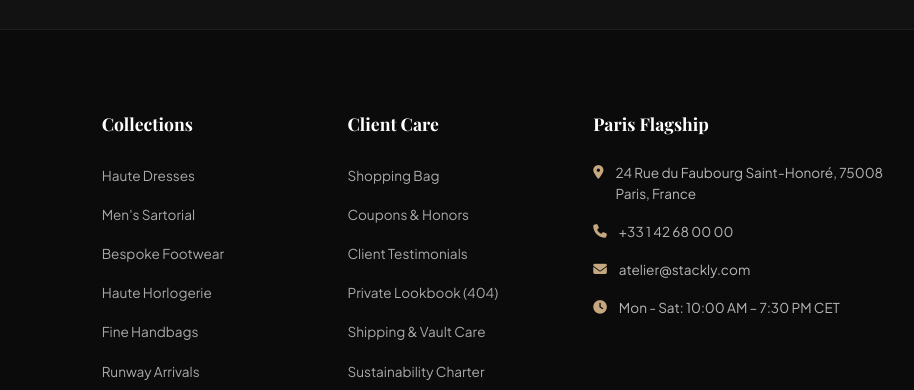
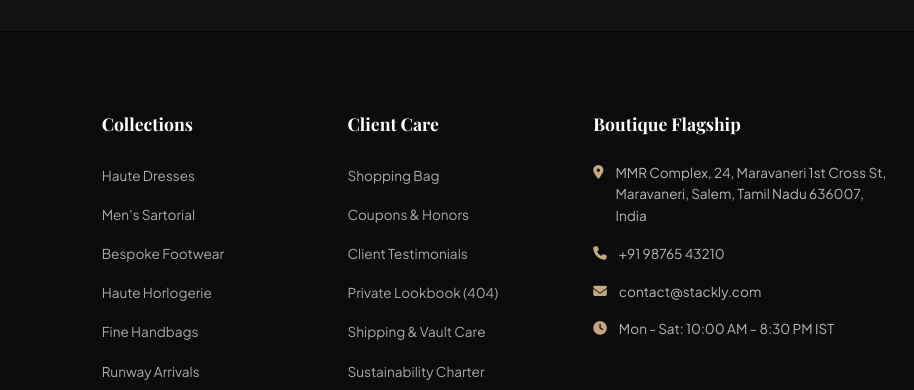
Before and after one commit to arulmani04061993-alt/Online-Fashion, a plain HTML site: page index.html in a window 1280 px wide. Shown: the part 9379-9769 px from the top of the page, 366-1280 px from the left. Drawn offline with nearby package versions, Linux system fonts and the light colour scheme; no server answers; a web font is replaced by a local one.

Commit message:
Update footer flagship address to Salem Tamil Nadu and set Indian contact number

```diff
--- a/index.html
+++ b/index.html
@@ -849,24 +849,24 @@
           </ul>
         </div>
 
-        <!-- Contact & Atelier Address -->
+        <!-- Contact & Flagship Address -->
         <div class="footer-col">
-          <h4>Paris Flagship</h4>
+          <h4>Boutique Flagship</h4>
           <div class="footer-contact-item">
             <i class="fa-solid fa-location-dot"></i>
-            <span>24 Rue du Faubourg Saint-Honoré, 75008 Paris, France</span>
+            <span>MMR Complex, 24, Maravaneri 1st Cross St, Maravaneri, Salem, Tamil Nadu 636007, India</span>
           </div>
           <div class="footer-contact-item">
             <i class="fa-solid fa-phone"></i>
-            <span>+33 1 42 68 00 00</span>
+            <span>+91 98765 43210</span>
           </div>
           <div class="footer-contact-item">
             <i class="fa-solid fa-envelope"></i>
-            <span>atelier@stackly.com</span>
+            <span>contact@stackly.com</span>
           </div>
           <div class="footer-contact-item">
             <i class="fa-solid fa-clock"></i>
-            <span>Mon - Sat: 10:00 AM – 7:30 PM CET</span>
+            <span>Mon - Sat: 10:00 AM – 8:30 PM IST</span>
           </div>
         </div>
       </div>
```
